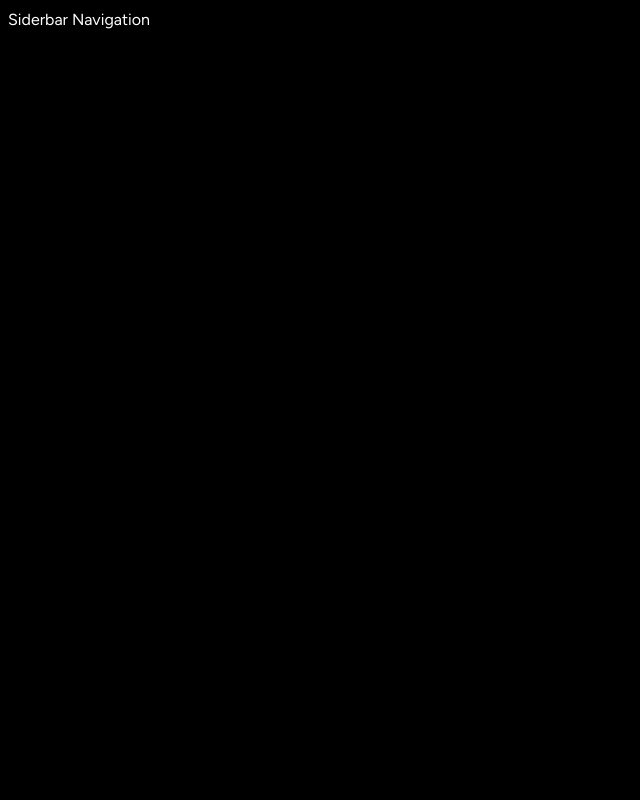
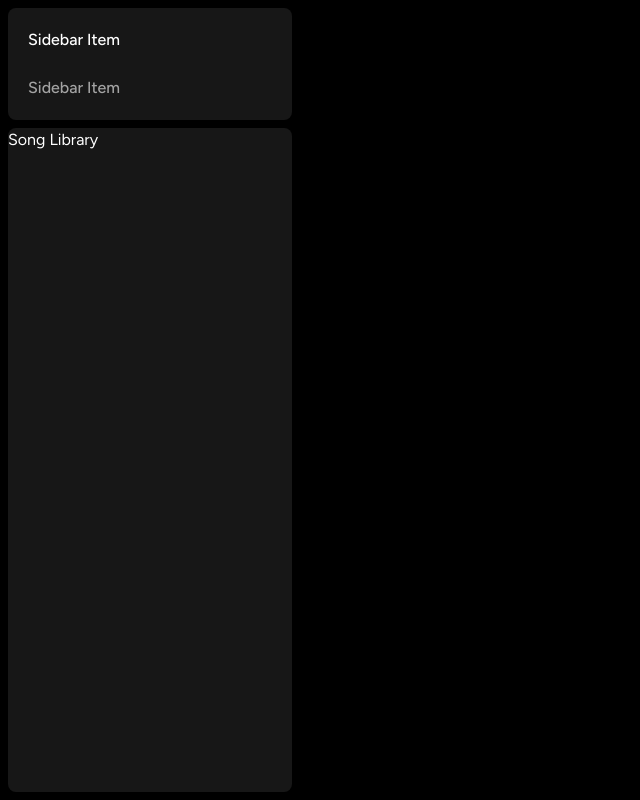
Before and after one commit to Edbeans/Edify, a Next.js app: page / in a window 1280 px wide. Shown: the whole page, without its empty margins (0-640 px from the left). Built offline with nearby package versions, Linux system fonts and the light colour scheme.

Commit message:
add sidebar styling

```diff
--- a/components/Box.tsx
+++ b/components/Box.tsx
@@ -1,3 +1,5 @@
+import { twMerge } from "tailwind-merge";
+
 interface BoxProps {
     children: React.ReactNode;
     className?: string;
@@ -8,7 +10,16 @@
     className
 }) => {
     return (
-        <div>
+        <div
+            className={twMerge(`
+                bg-neutral-900
+                rounded-lg
+                h-fit
+                w-full
+            `,
+                className
+            )}
+        >
             {children}
         </div>
     );
--- /dev/null
+++ b/components/SidebarItem.tsx
@@ -0,0 +1,45 @@
+import { IconType } from 'react-icons';
+import { StringLiteral } from 'typescript';
+import Link from 'next/link';
+import { twMerge } from 'tailwind-merge';
+
+interface SidebarItemProps {
+    icon: IconType;
+    label: string;
+    active?: boolean;
+    href: string;
+}
+
+const SidebarItem: React.FC<SidebarItemProps> = ({
+    icon,
+    label,
+    active,
+    href
+}) => {
+    return (
+        <Link
+            href={href}
+            className={twMerge(`
+                flex
+                flex-row
+                h-auto
+                items-center
+                w-full
+                gap-x-4
+                text-md
+                font-medium
+                cursor-pointer
+                hover:text-white
+                transition
+                text-neutral-400
+                py-1
+            `,
+            active && "text-white"
+            )}
+        >
+            Sidebar Item
+        </Link>
+    );
+}
+
+export default SidebarItem;
--- a/components/sidebar.tsx
+++ b/components/sidebar.tsx
@@ -5,6 +5,7 @@
 import { HiHome } from 'react-icons/hi';
 import { BiSearch } from 'react-icons/bi';
 import Box from './Box';
+import SidebarItem from './SidebarItem';
 
 interface SidebarProps {
     children: React.ReactNode;
@@ -45,7 +46,25 @@
                 "
             >
                 <Box>
-                    Siderbar Navigation
+                    <div
+                        className="
+                            flex
+                            flex-col
+                            gap-y-4
+                            px-5
+                            py-4
+                        "
+                    >
+                        {routes.map((item) =>
+                            <SidebarItem
+                                key={item.label}
+                                {...item}
+                            />
+                        )}
+                    </div>
+                </Box>
+                <Box className="overflow-y-auto h-full">
+                    Song Library
                 </Box>
             </div>
         </div>
```
Also changed, not shown: package.json (+6 -3 lines), 1 other file (tests, documents, lock files or other folders).
